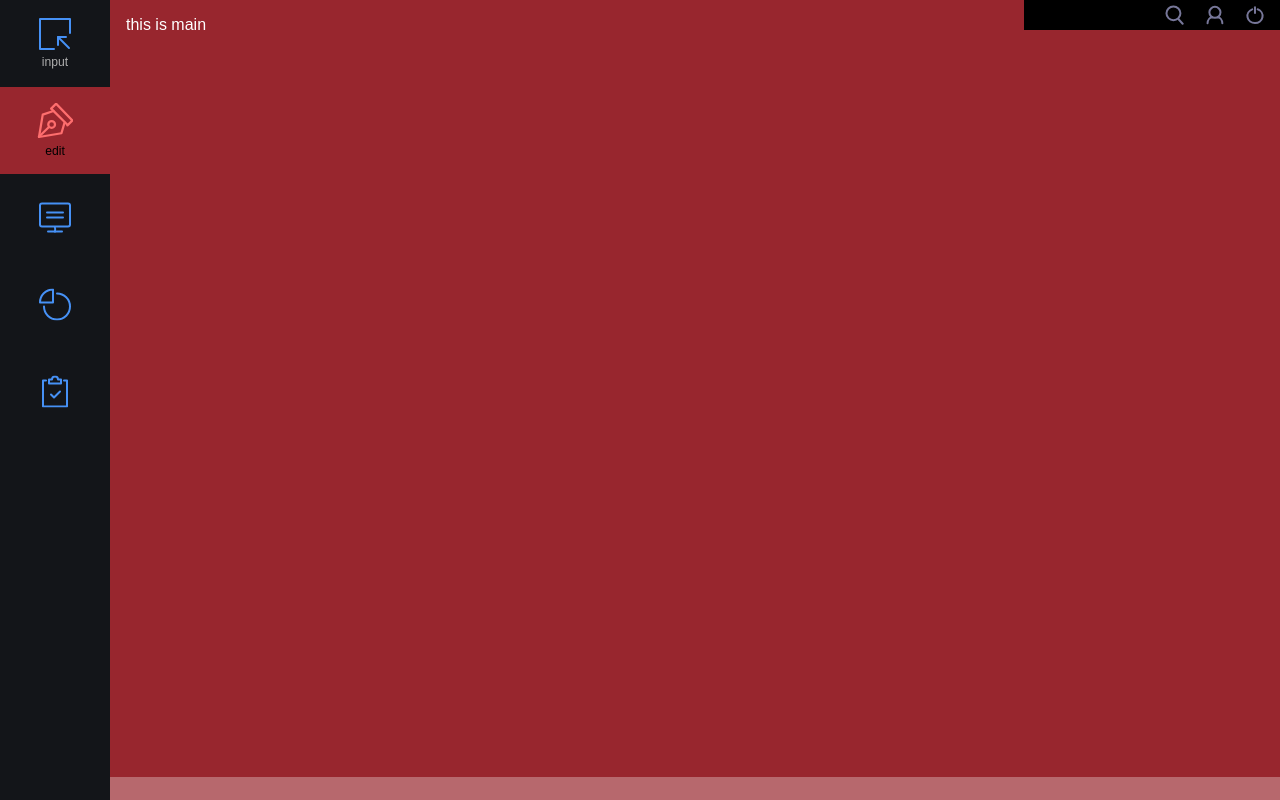
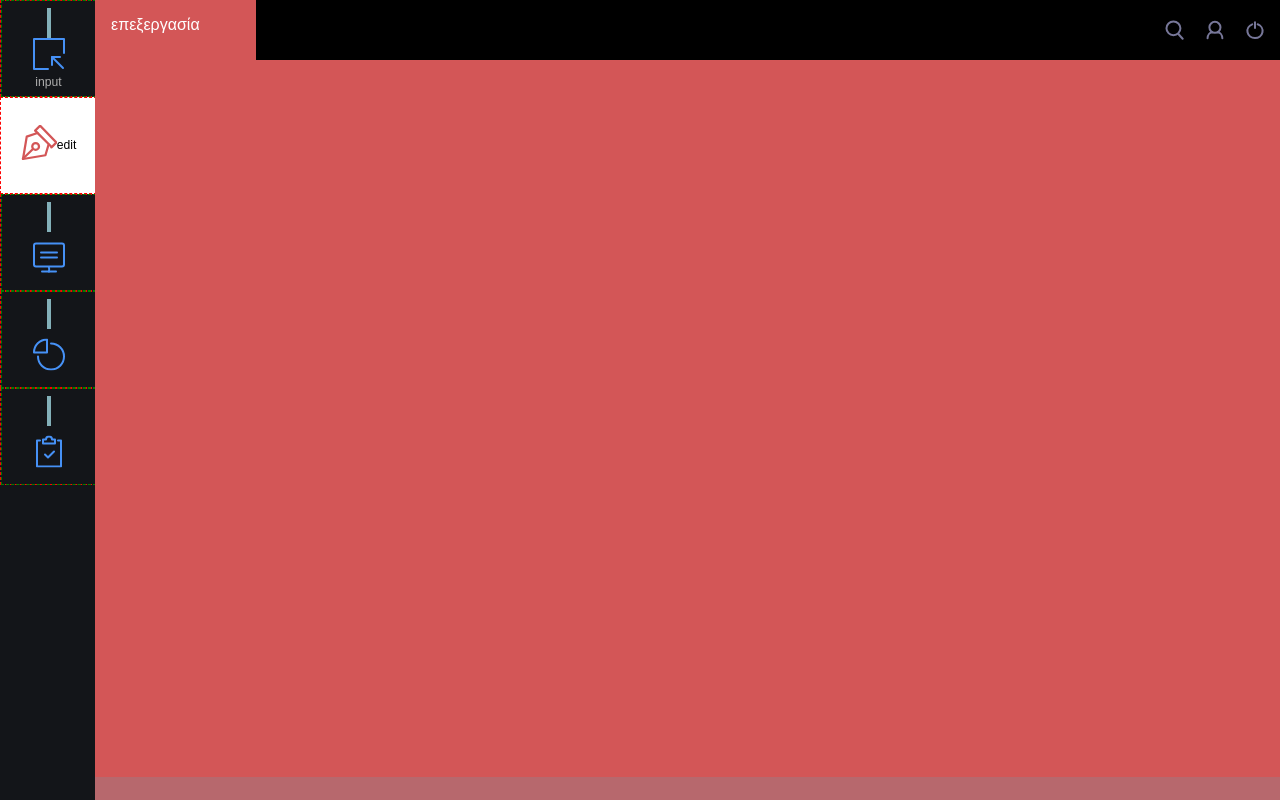
Before and after one commit to sgouros/planner_design, a plain HTML site: page index.html in a window 1280 px wide. Drawn offline with Linux system fonts and the light colour scheme.

Commit message:
by George Sgouros

```diff
--- a/index.html
+++ b/index.html
@@ -122,7 +122,7 @@
 
   <section class="main-aside-footer-section">
     <section class="main-aside-section">
-      <main> this is main </main>
+      <main> επεξεργασία </main>
       <aside>
         <ul>
           <li>aside 1 </li>
--- a/my_styles.sass
+++ b/my_styles.sass
@@ -12,8 +12,8 @@ header
   position: fixed
   top: 0
   right: 0
-  width: 20%
-  height: 30px
+  width: 80%
+  height: 60px
   color: white
   background: black
   ul
@@ -49,7 +49,7 @@ header
   background: $nav-item-background-color
   color: $nav-item-text-color
   flex-grow: 1
-  max-width: 110px
+  max-width: 95px
   min-width: 70px
   font-size: 0.76rem
   ul
@@ -60,14 +60,14 @@ header
     padding: 0
     li
       display: flex
-      flex-direction: column
+      flex-direction: row
       align-items: center
       justify-content: center
       margin: 0
       padding: 0
-      height: 87px
+      height: 95px
       width: 100%
-      // border: 1px dashed yellow
+      border: 1px dashed red
       &.selected
         color: $nav-item-text-color-selected
         background-color: $nav-item-background-color-selected
@@ -77,9 +77,26 @@ header
         align-items: center
         justify-content: center
         text-decoration: none
+        border: 1px dashed green
         color: $nav-link-color-hover
         width: 100%
         height: 100%
+
+      ::before
+        // border: 1px dashed yellow
+        // position: absolute
+        // display: flex
+        // float: left
+        content: ''
+        top: 0
+        right: 0px
+        height: 30px
+        width: 4px
+        background-color: #83b0b9
+        opacity: 1
+        // transition: opacity 0.2s
+        // pointer-events: none
+
 
 .main-aside-footer-section
   display: flex
@@ -95,9 +112,9 @@ main
   display: flex
   background: #83B0B9
   background: #E4B162
-  background: #D35657
   background: #343943
   background-color: #98262e
+  background-color: #D35657
   color: white
   flex-grow: 1
   padding: 1rem
--- a/variables.sass
+++ b/variables.sass
@@ -8,6 +8,6 @@ $nav-item-text-color: #aeaeae
 $nav-link-color-hover: #98262e
 $nav-link-color-hover: #aeaeae
 
-$nav-item-background-color-selected: #98262e
-$nav-item-svg-color-selected: #fe6e6e
+$nav-item-background-color-selected: #FFFFFF
+$nav-item-svg-color-selected: #D35657
 $nav-item-text-color-selected: #000000
```
Also changed, not shown: main_stylesheet.css, my_styles.css, svg.css, 2 other files.
